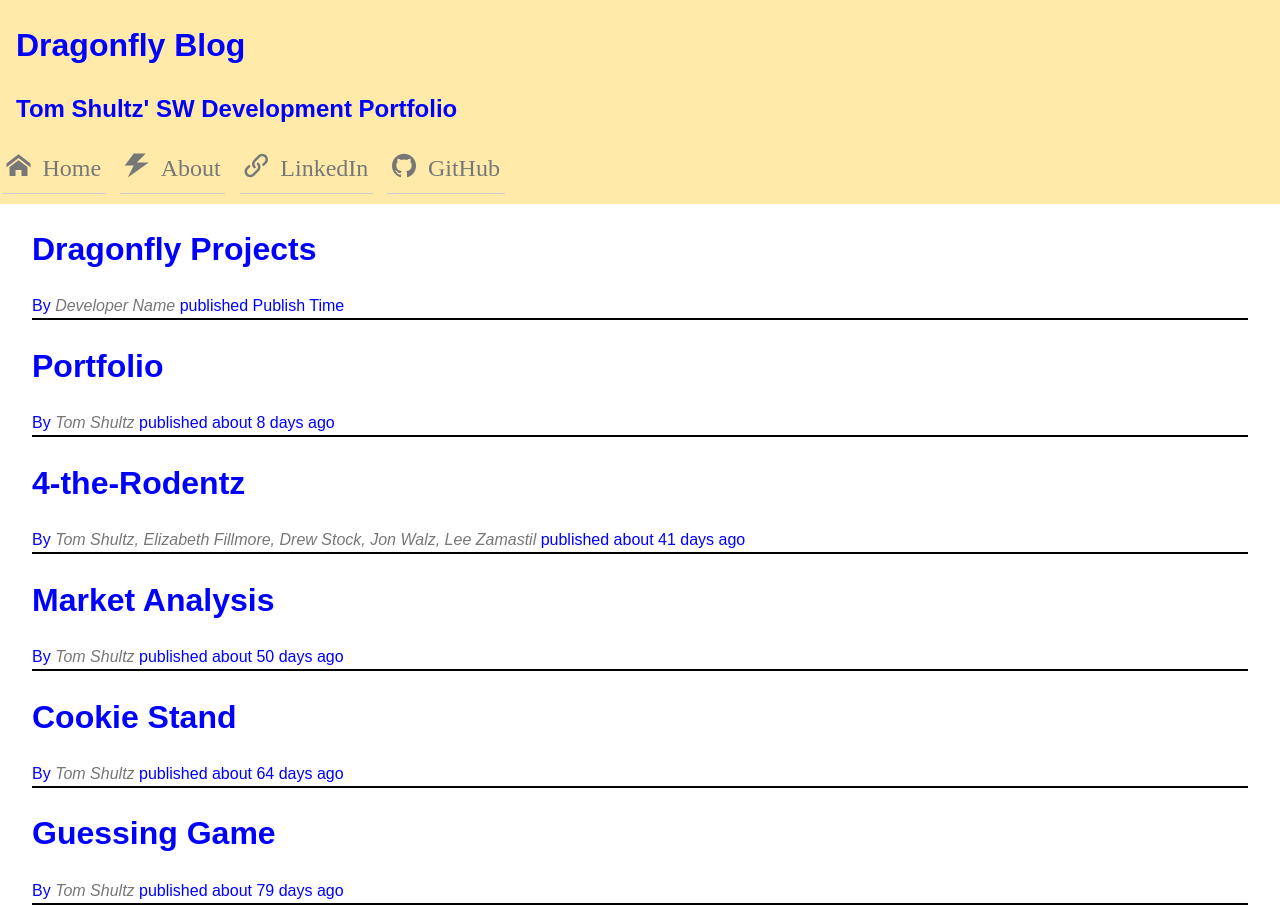
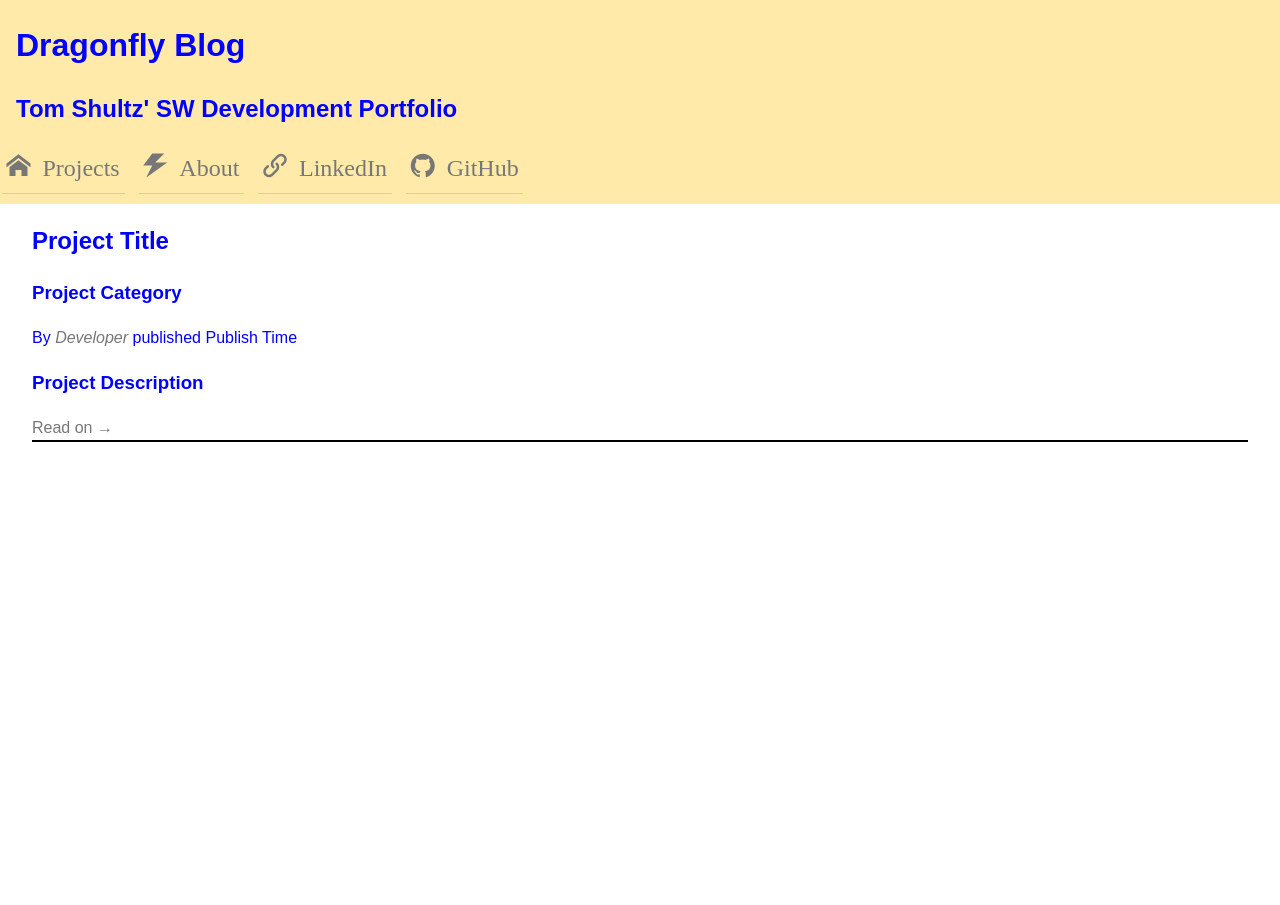
Before and after one commit to mizutombo/portfolio, a plain HTML site: page index.html in a window 1280 px wide. After the commit the page ends 800 px from the top, so only its background shows below. Drawn offline with Linux system fonts and the light colour scheme; files whose address does not match are found by name.

Commit message:
refactored and retrofitted code to enable projects template to render onto DOM

```diff
--- a/index.html
+++ b/index.html
@@ -20,24 +20,28 @@
       <!-- insert 'hamburger' menu icon ... for mobile -->
       <div class='icon-menu'></div>
       <ul>
-        <li class="tab" data-content="articles"><a href="#" class="icon-home"> Home</a></li>
-        <li class="tab" data-content="articles"><a href="#" class="icon-power"> About</a></li>
+        <li class="tab" data-content="project"><a href="#" class="icon-home"> Projects</a></li>
+        <li class="tab" data-content="about"><a href="#" class="icon-power"> About</a></li>
         <li><a href="https://www.linkedin.com/in/tshultz" target="_blank" class="icon-link"> LinkedIn</a></li>
-        <li><a href="https://github.com/mizutombo/portland-301d6/tree/master/class-01-responsive-mobile-first/portfolio-assignment" target="_blank" class="icon-github"> GitHub</a></li>
+        <li><a href="https://github.com/mizutombo?tab=repositories/" target="_blank" class="icon-github"> GitHub</a></li>
       </ul>
     </nav>
   </header>
   <main>
-    <section id='articles'>
-      <article class='template' data-category='cat'>
-        <header>
-          <h1>Dragonfly Projects</h1>
-          <div class='byline'>
-            By <address><a href="">Developer Name</a></address>
-            published <time pubdate datetime="2000-01-01">Publish Time</time>
-          </div>
-        </header>
-        <section class='article-body'></section>
+
+    <article class='template' data-category='placeholder-category'>
+      <header>
+        <h2>Project Title</h2>
+        <h3>Project Category</h3>
+        <div class='byline' data-category='placeholder-category'>
+          By <address><a href="">Developer</a></address>
+          published <time pubdate datetime="2000-01-01">Publish Time</time>
+        </div>
+      </header>
+        <h3 class='project-body'>Project Description</h3>
+      <a href='#' class='read-on'>Read on &rarr;</a>
+    </article>
+
   </main>
     <script src="scripts/jquery-3.1.0.js" type="text/javascript"></script>
     <script src="scripts/blogProjects.js" type="text/javascript"></script>
--- a/scripts/blogProjects.js
+++ b/scripts/blogProjects.js
@@ -1,7 +1,7 @@
-var ourLocalData = [
+var myLocalData = [
   {
     title:       'Portfolio',
-    category:    'jQuery, Javascript, HTML, CSS',
+    category:    'Code 301 personal project',
     developer:   'Tom Shultz',
     developerUrl:   'https://github.com/mizutombo/portfolio/tree/class-02',
     publishedOn: '2016-09-20',
@@ -9,7 +9,7 @@ var ourLocalData = [
   },
   {
     title:       '4-the-Rodentz',
-    category:    'Javascript, HTML, CSS',
+    category:    'Code 201 team project',
     developer:   'Tom Shultz, Elizabeth Fillmore, Drew Stock, Jon Walz, Lee Zamastil',
     developerUrl:   'https://github.com/4-the-rodentz/App',
     publishedOn: '2016-08-18',
@@ -17,7 +17,7 @@ var ourLocalData = [
   },
   {
     title:       'Market Analysis',
-    category:    'Javascript, HTML, CSS',
+    category:    'Code 201 individual assignment',
     developer:   'Tom Shultz',
     developerUrl:   'https://github.com/mizutombo/market-analysis-app/tree/class13',
     publishedOn: '2016-08-09',
@@ -25,7 +25,7 @@ var ourLocalData = [
   },
   {
     title:       'Cookie Stand',
-    category:    'Javascript, HTML, CSS',
+    category:    'Code 201 individual assignment',
     developer:   'Tom Shultz',
     developerUrl:   'https://github.com/mizutombo/cookie-stand/tree/class09',
     publishedOn: '2016-07-26',
@@ -33,7 +33,7 @@ var ourLocalData = [
   },
   {
     title:       'Guessing Game',
-    category:    'Javascript, HTML, CSS',
+    category:    'Code 201 individual assignment',
     developer:   'Tom Shultz',
     developerUrl:   'https://github.com/mizutombo/guessing-game/tree/gh-pages',
     publishedOn: '2016-07-11',
--- a/scripts/projects.js
+++ b/scripts/projects.js
@@ -1,6 +1,6 @@
-var articles = [];
+var projects = [];
 
-function Article (opts) {
+function Project (opts) {
   this.title = opts.title;
   this.category = opts.category;
   this.developer = opts.developer;
@@ -9,29 +9,31 @@ function Article (opts) {
   this.body = opts.body;
 };
 
-Article.prototype.toHtml = function() {
-  var $newArticle = $('article.template').clone();
-  $newArticle.attr('data-category', this.category);
-  $newArticle.find('a').text(this.developer);
-  $newArticle.find('a').attr('href', this.developerUrl);
-  $newArticle.find('h1').text(this.title);
-  $newArticle.find('div.byLine').after(this.body);
-  $newArticle.find('time[pubdate]').attr('title', this.publishedOn);
-  $newArticle.find('time').html('about ' + parseInt((new Date() - new Date(this.publishedOn))/60/60/24/1000) + ' days ago');
+Project.prototype.toHtml = function() {
+  var $newProject = $('article.template').clone();
+  $newProject.removeAttr('class');
 
-  $newArticle.removeAttr('class');
+  $newProject.attr('data-category', this.category);
+  $newProject.find('a:first').text(this.developer);
+  $newProject.find('a').attr('href', this.developerUrl);
+  $newProject.find('h2').text(this.title); // return project title into <h2></h2> spot
+  $newProject.find('h3').text(this.category); // return project category into <h3></h3> spot
+  $newProject.find('time[pubdate]').attr('title', this.publishedOn);
+  $newProject.find('time').html('about ' + parseInt((new Date() - new Date(this.publishedOn))/60/60/24/1000) + ' days ago');
+  $newProject.find('h3.project-body').html(this.body); // return project description html into <h4></h4> spot
 
-  return $newArticle;
+  return $newProject;
 };
 
-ourLocalData.sort(function(curElem, nextElem) {
-  return (new Date(nextElem.publishedOn)) - (new Date(curElem.publishedOn));
+myLocalData.sort(function(currentElement, nextElement) {
+  return (new Date(nextElement.publishedOn)) - (new Date(currentElement.publishedOn));
 });
 
-ourLocalData.forEach(function(ele) {
-  articles.push(new Article(ele));
+myLocalData.forEach(function(element) {
+  projects.push(new Project(element));
 });
 
-articles.forEach(function(a) {
-  $('#articles').append(a.toHtml());
+projects.forEach(function(project) {
+  $('#project').append(project.toHtml());
+  //populate contents of projects via append onto section with id='project'
 });
```
